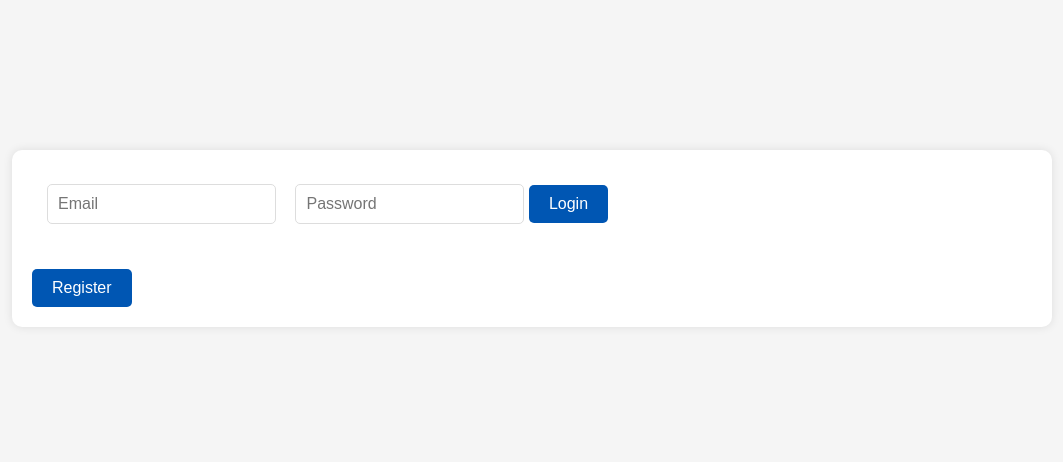
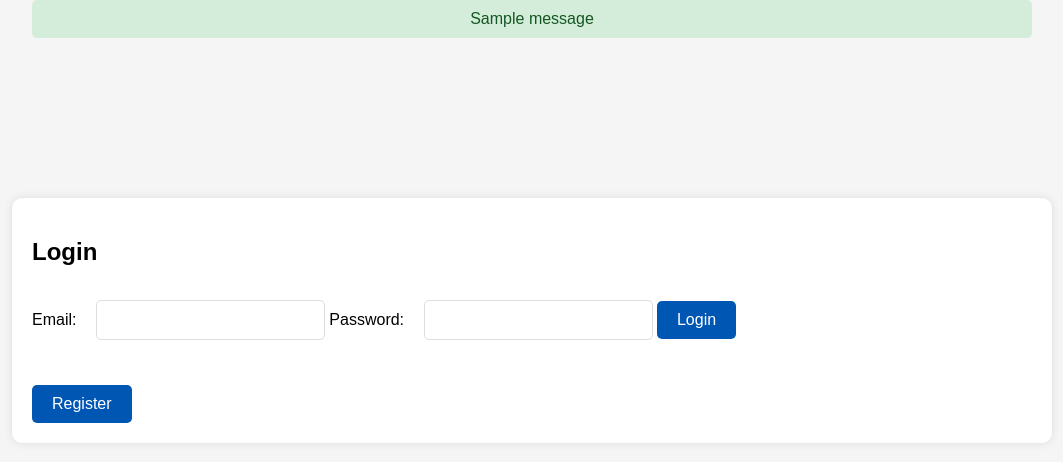
Before and after one commit to lcmiles/CS-421-Final-Project, a Flask app: page /login in a window 1280 px wide. Shown: the top 462 px of the page, without its empty margins (108-1171 px from the left). Run offline with Flask 3, Linux system fonts and the light colour scheme; tables that the repository leaves empty hold one stand-in row (values such as "Sample post"); one stand-in notice (Sample message) is shown.

Commit message:
added unrecognized email/incorrect password flashes

```diff
--- a/app.py
+++ b/app.py
@@ -35,8 +35,6 @@ def index():
     if 'user_id' not in session:
 
         return redirect(url_for('login'))
-
-    # Assuming you have a way to fetch the user object
 
     user = get_user_by_id(session['user_id'])
 
@@ -82,7 +80,6 @@ def register():
 
     return render_template('register.html')
 
-
 @app.route('/login', methods=['GET', 'POST'])
 
 def login():
@@ -95,15 +92,25 @@ def login():
 
         user = get_user_by_email(email)
 
-        if user and check_password_hash(user.password, password):
+        if user:
 
-            session['user_id'] = user.id
+            if check_password_hash(user.password, password):
 
-            session['username'] = user.username
+                session['user_id'] = user.id
 
-            session['profile_picture'] = user.profile_picture  # Add profile picture to session
+                session['username'] = user.username
 
-            return redirect(url_for('index'))
+                session['profile_picture'] = user.profile_picture  # Add profile picture to session
+
+                return redirect(url_for('index'))
+
+            else:
+
+                flash('Incorrect password. Please try again.', 'error')
+
+        else:
+
+            flash('Unrecognized email. Please try again.', 'error')
 
     return render_template('login.html')
 
@@ -151,29 +158,19 @@ def edit_profile():
 
         if profile_picture and allowed_file(profile_picture.filename):
 
-            # Extract the file extension
-
             file_extension = profile_picture.filename.rsplit('.', 1)[1].lower()
 
-            # Create the new filename
-
             filename = f"{user.username}.{file_extension}"
-
-            # Save the file to the correct location
 
             profile_picture_path = os.path.join(app.config['UPLOAD_FOLDER'], filename)
 
             profile_picture.save(profile_picture_path)
-
-            # Update the user's profile picture path in the database
 
             user.profile_picture = f"profile_pics/{filename}"
 
         user.bio = bio
 
         db.session.commit()
-
-        # Update session with new profile picture
 
         session['profile_picture'] = user.profile_picture
 
--- a/static/style.css
+++ b/static/style.css
@@ -465,3 +465,49 @@ h1 {
     border-radius: 10px;
 
 }
+
+.flashes {
+
+    list-style-type: none;
+
+    padding: 0;
+
+    margin: 20px 0;
+
+    width: 80%;
+
+    max-width: 1000px;
+
+    margin: 0 auto;
+
+}
+
+.flashes li {
+
+    padding: 10px;
+
+    margin-bottom: 10px;
+
+    border-radius: 5px;
+
+    font-size: 16px;
+
+    text-align: center;
+
+}
+
+.flashes li.error {
+
+    background-color: #f8d7da;
+
+    color: #721c24;
+
+}
+
+.flashes li.success {
+
+    background-color: #d4edda;
+
+    color: #155724;
+
+}
--- a/templates/login.html
+++ b/templates/login.html
@@ -12,13 +12,37 @@
 
 <body>
 
+    {% with messages = get_flashed_messages(with_categories=true) %}
+
+        {% if messages %}
+
+            <ul class="flashes">
+
+                {% for category, message in messages %}
+
+                    <li class="{{ category }}">{{ message }}</li>
+
+                {% endfor %}
+
+            </ul>
+
+        {% endif %}
+
+    {% endwith %}
+
     <div class="container">
 
-        <form action="/login" method="post">
+        <h2>Login</h2>
 
-            <input placeholder="Email" name="email" type="email" required>
+        <form action="{{ url_for('login') }}" method="post">
 
-            <input placeholder="Password" name="password" type="password" required>
+            <label for="email">Email:</label>
+
+            <input type="email" id="email" name="email" required>
+
+            <label for="password">Password:</label>
+
+            <input type="password" id="password" name="password" required>
 
             <input type="submit" value="Login">
 
```
Also changed, not shown: instance/database.db.
